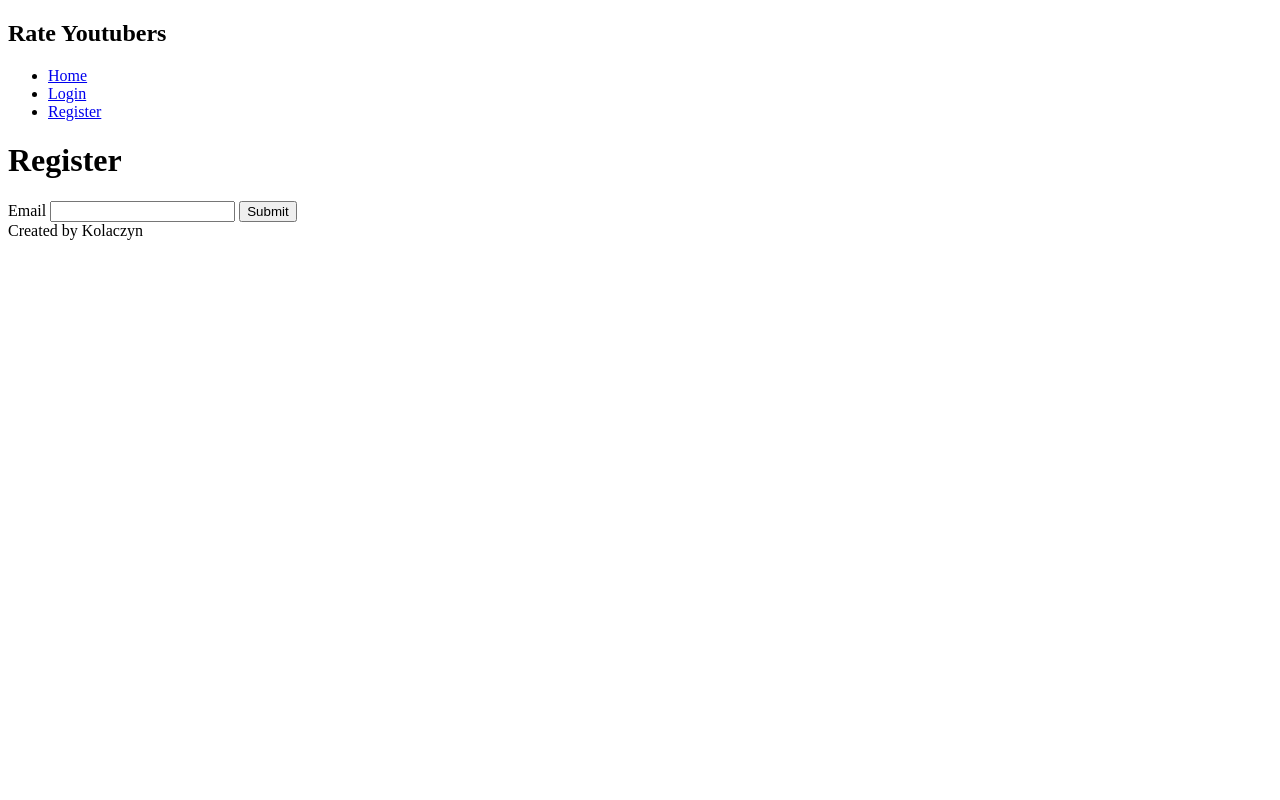
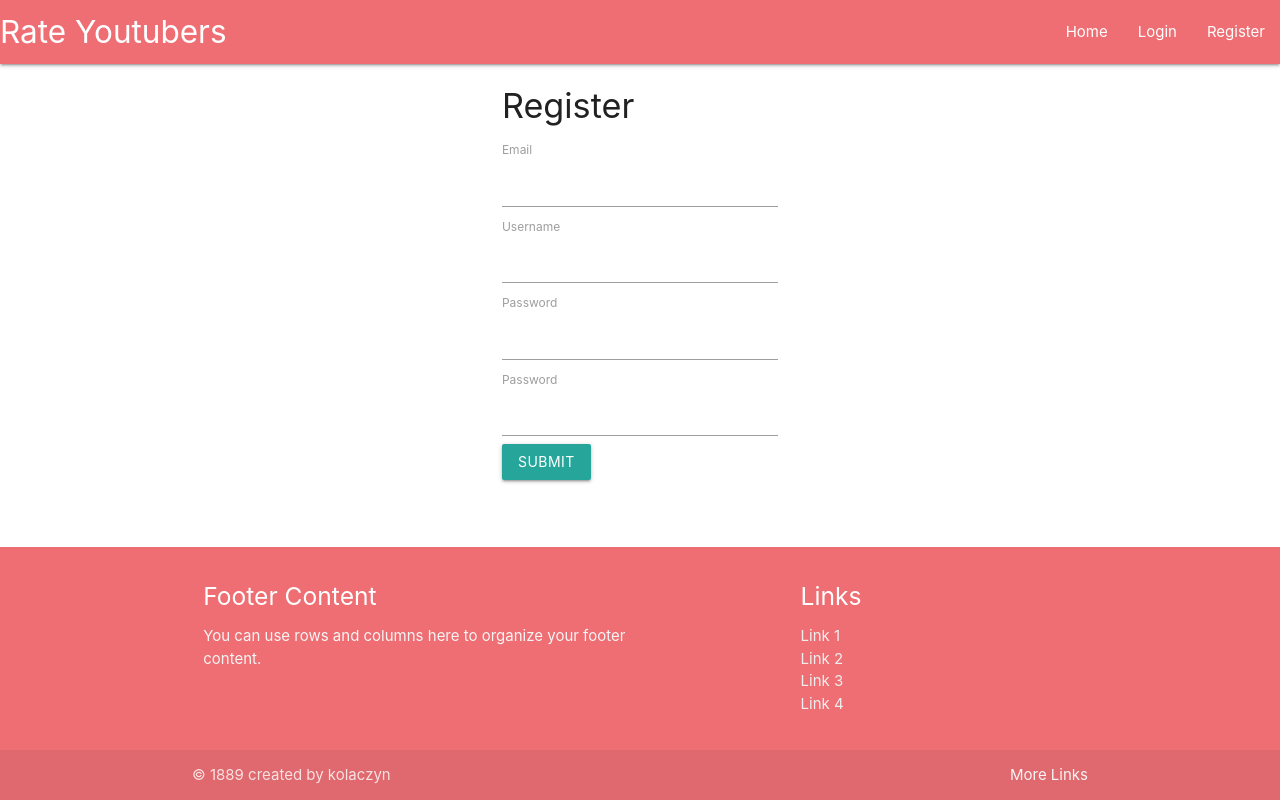
Before and after one commit to kolaczyn/rate-youtubers, a Flask app: page /register in a window 1280 px wide. Run offline with Flask 2, Linux system fonts and the light colour scheme.

Commit message:
made it look decent I used Materialize CSS

```diff
--- /dev/null
+++ b/rate_youtubers/static/styles.css
@@ -0,0 +1,9 @@
+.body-wrapper {
+  min-height: 100vh;
+  display: flex;
+  flex-direction: column;
+}
+
+.main-wrapper {
+  flex-grow: 1;
+}
--- a/rate_youtubers/templates/auth/register.html
+++ b/rate_youtubers/templates/auth/register.html
@@ -1,10 +1,26 @@
 {% extends 'base.html' %}
 
 {% block content %}
-  <h1>Register</h1>
-  <form method="POST">
-    <label for="email">Email</label>
-    <input name="email" id="email" type="email">
-    <button>Submit</button>
-  </form>
+<div class="row">
+  <div class="col s4"></div>
+  <div class="col s4">
+    <h4>Register</h4>
+    <form method="POST">
+      <label for="email">Email</label>
+      <input name="email" id="email" type="email">
+
+      <label for="username">Username</label>
+      <input name="username" id="username" type="text">
+
+      <label for="password">Password</label>
+      <input name="password" id="password" type="password">
+
+      <!-- TODO make sure that confirm password doesn't get send -->
+      <label for="confirm">Password</label>
+      <input id="confirm" type="password">
+      <button class="waves-effect btn">Submit</button>
+    </form>
+  </div>
+  <div class="col s4"></div>
+</div>
 {% endblock content %}
--- a/rate_youtubers/templates/base.html
+++ b/rate_youtubers/templates/base.html
@@ -4,15 +4,23 @@
   <meta charset="UTF-8">
   <meta http-equiv="X-UA-Compatible" content="IE=edge">
   <meta name="viewport" content="width=device-width, initial-scale=1.0">
+  <link rel="stylesheet" href="https://cdnjs.cloudflare.com/ajax/libs/materialize/1.0.0/css/materialize.min.css">
+  <link rel="stylesheet" href="{{ url_for('static', filename='styles.css') }}">
   <title>Rate Youtubers</title>
 </head>
 <body>
-  {% include 'layout/nav.html' %}
+  <div class="body-wrapper">
+    {% include 'layout/nav.html' %}
 
-  {% block content %}
-  {% endblock content %}
+    <main class="main-wrapper">
+      <div class="container">
+        {% block content %}
+        {% endblock content %}
+      </div>
+    </main>
 
-  {% include 'layout/footer.html' %}
-
+    {% include 'layout/footer.html' %}
+  </div>
+  <script src="https://cdnjs.cloudflare.com/ajax/libs/materialize/1.0.0/js/materialize.min.js"></script>
 </body>
 </html>
--- a/rate_youtubers/templates/layout/footer.html
+++ b/rate_youtubers/templates/layout/footer.html
@@ -1 +1,27 @@
-<footer>Created by Kolaczyn</footer>
+<footer class="page-footer">
+  <div class="container">
+    <div class="row">
+      <div class="col l6 s12">
+        <h5 class="white-text">Footer Content</h5>
+        <p class="grey-text text-lighten-4">
+          You can use rows and columns here to organize your footer content.
+        </p>
+      </div>
+      <div class="col l4 offset-l2 s12">
+        <h5 class="white-text">Links</h5>
+        <ul>
+          <li><a class="grey-text text-lighten-3" href="#!">Link 1</a></li>
+          <li><a class="grey-text text-lighten-3" href="#!">Link 2</a></li>
+          <li><a class="grey-text text-lighten-3" href="#!">Link 3</a></li>
+          <li><a class="grey-text text-lighten-3" href="#!">Link 4</a></li>
+        </ul>
+      </div>
+    </div>
+  </div>
+  <div class="footer-copyright">
+    <div class="container">
+      © 1889 created by kolaczyn
+      <a class="grey-text text-lighten-4 right" href="#!">More Links</a>
+    </div>
+  </div>
+</footer>
--- a/rate_youtubers/templates/layout/nav.html
+++ b/rate_youtubers/templates/layout/nav.html
@@ -1,8 +1,16 @@
 <nav>
-  <h2>Rate Youtubers</h2>
-  <ul>
-    <li><a href="{{ url_for('main.index') }}">Home</a></li>
-    <li><a href="{{ url_for('main.login') }}">Login</a></li>
-    <li><a href="{{ url_for('main.register') }}">Register</a></li>
-  </ul>
+  <div class="nav-wrapper">
+    <a href="{{ url_for('main.index') }}" class="brand-logo">Rate Youtubers</a>
+    <ul id="nav-mobile" class="right hide-on-med-and-down">
+      <li class="{% block nav_home %}{% endblock %}">
+        <a href="{{ url_for('main.index') }}">Home</a>
+      </li>
+      <li class="{% block nav_login %}{% endblock %}">
+        <a href="{{ url_for('main.login') }}">Login</a>
+      </li>
+      <li class="{% block nav_register %}{% endblock %}">
+        <a href="{{ url_for('main.register') }}">Register</a>
+      </li>
+    </ul>
+  </div>
 </nav>
```
Also changed, not shown: rate_youtubers/templates/auth/login.html (+14 -6 lines), README.md, rate_youtubers/templates/pages/home.html (line endings or trailing spaces).
